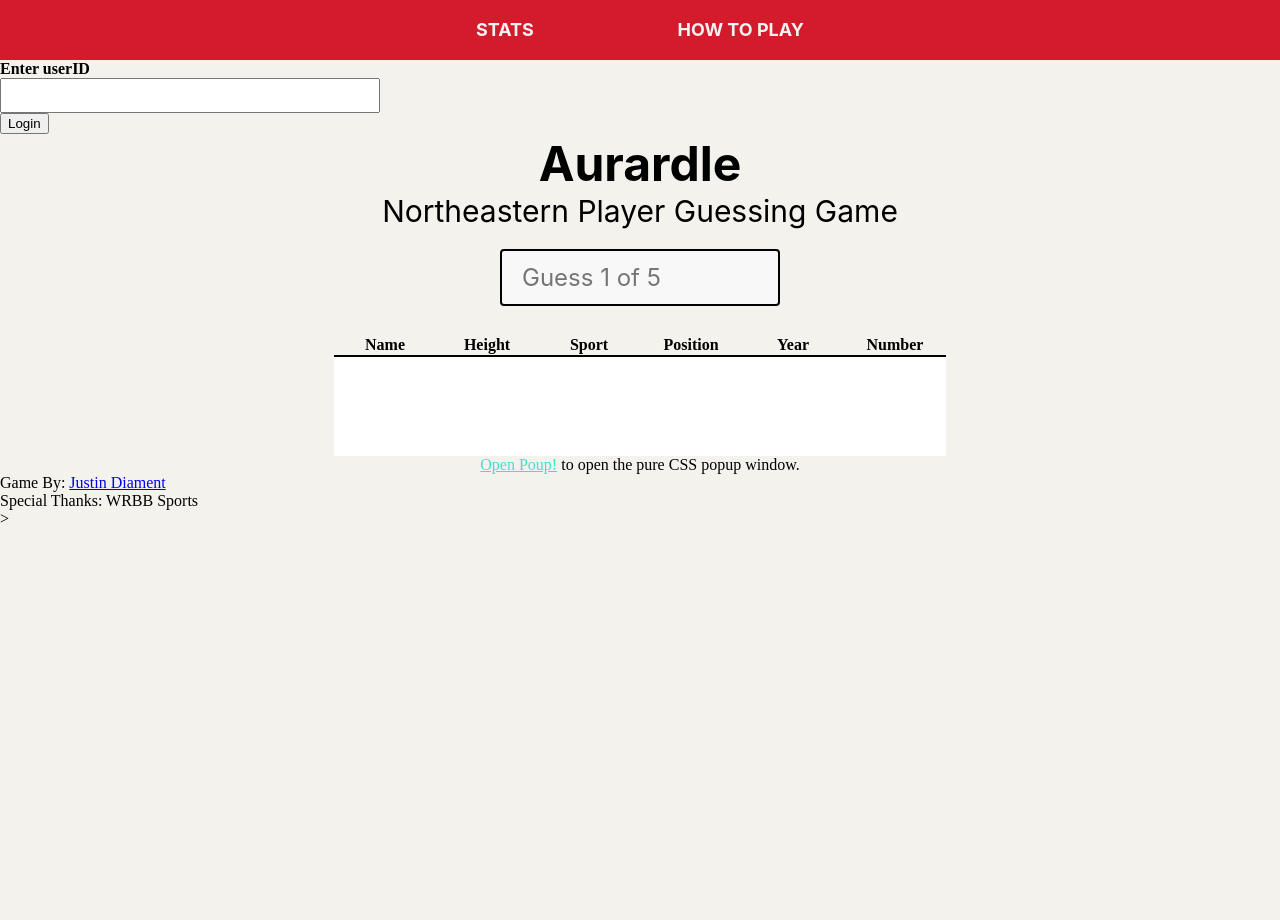
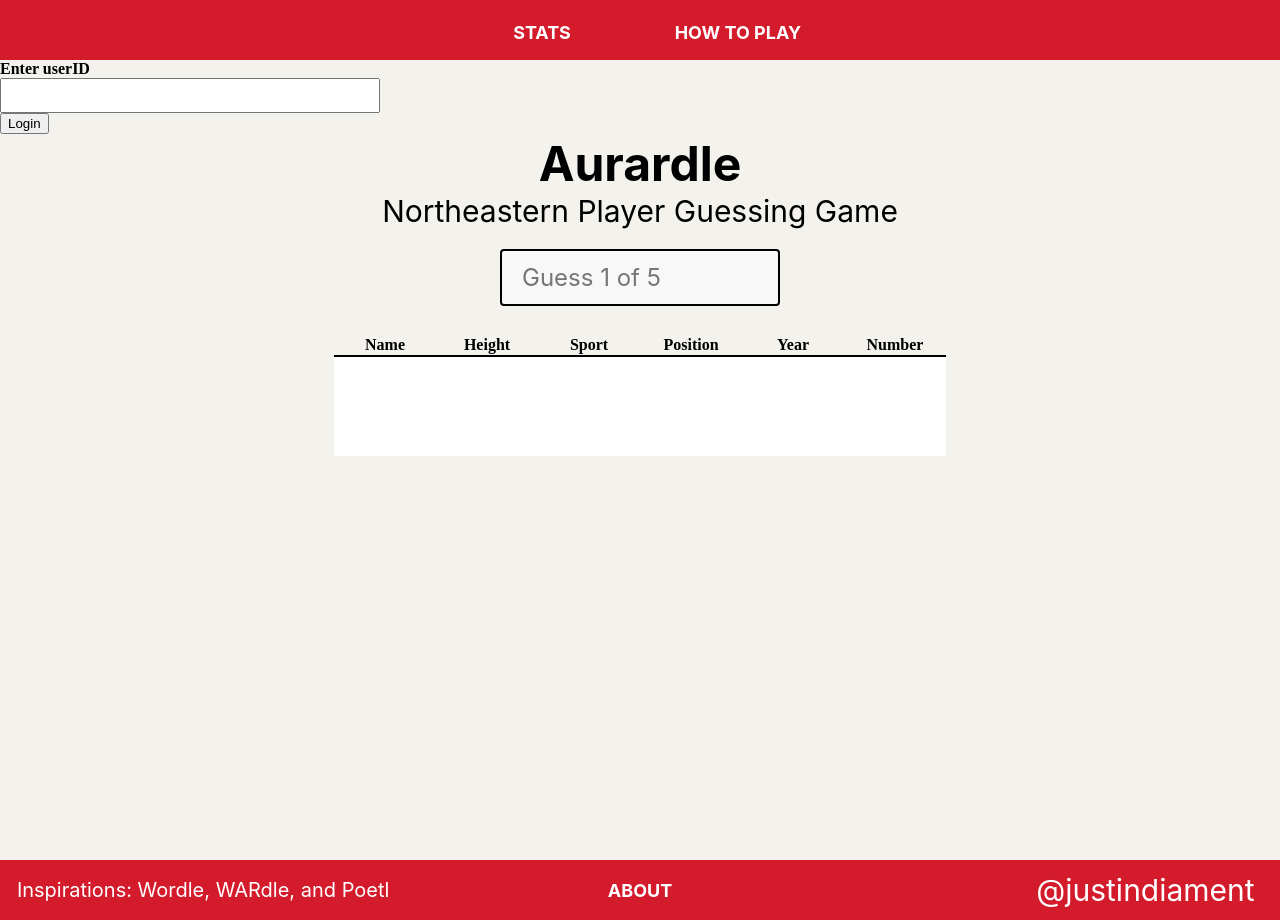
Before and after one commit to JustinDiament/Aurardle, a Flask app: page / in a window 1280 px wide. Run offline with Flask 2, Linux system fonts and the light colour scheme; lists and menus that the app fills with data are empty; some libraries are stand-ins or nearby versions.

Commit message:
footer now

```diff
--- a/aurardleapp/static/styles/mainpage.css
+++ b/aurardleapp/static/styles/mainpage.css
@@ -72,6 +72,22 @@ input[type="text"] {
   font-weight: 700;
 }
 
+.bottomnav {
+  background-color: #D41B2C;
+  text-align: center !important;
+  line-height: 60px;
+  height: 60px;
+  vertical-align: middle;
+  overflow: hidden;
+  font-family: -apple-system, "system-ui", "Segoe UI", Roboto, Oxygen, Ubuntu, Cantarell, "Fira Sans", "Droid Sans", "Helvetica Neue", sans-serif;
+  font-size: 16px;
+  font-weight: 700;
+  overflow: hidden;
+  position: fixed;
+  bottom: 0;
+  width: 100%;
+}
+
 /* Style the links inside the navigation bar */
 .topnav a {
   color: #f2f2f2;
@@ -79,6 +95,38 @@ input[type="text"] {
   padding: 20px 70px;
   text-decoration: none;
   font-size: 18px;
+}
+
+/* Style the links inside the navigation bar */
+.navlinks {
+  background-color: #D41B2C;
+  text-align: center !important;
+  line-height: 60px;
+  height: 60px;
+  vertical-align: middle;
+  overflow: hidden;
+  font-family: -apple-system, "system-ui", "Segoe UI", Roboto, Oxygen, Ubuntu, Cantarell, "Fira Sans", "Droid Sans", "Helvetica Neue", sans-serif;
+  font-size: 18px;
+  font-weight: 700;
+  background-color: transparent;
+  background-repeat: no-repeat;
+  border: none;
+  outline: none;
+  cursor: pointer;
+  color: white;
+  width: 15%;
+}
+
+#popupbox {
+  display: none;
+}
+
+#popupboxabout {
+  display: none;
+}
+
+#popupboxstats {
+  display: none;
 }
 
 /* Change the color of links on hover */
@@ -186,9 +234,9 @@ body {background-color: #f4f2ec};
 .btn-close{
   color: #fff;
   text-align: center;
-  font-size: 30px;
-  margin-bottom: 15px;
+  font-size: 25px;
 }
+
 .pop label {
 display: inline-block;
 cursor: pointer;
@@ -233,3 +281,65 @@ color: paleturquoise;
 .pop input:checked + .modal label:hover {
   background: #D41B2C;
 }
+
+#textbox {display:flex; flex-flow:row wrap;}
+
+.alignleft {
+width:33.33333%;
+text-align:left;
+font-family: -apple-system, "system-ui", "Segoe UI", Roboto, Oxygen, Ubuntu, Cantarell, "Fira Sans", "Droid Sans", "Helvetica Neue", sans-serif;
+font-weight: 400;
+font-size: 20px;
+color: white;
+}
+
+.alignright {
+width:33.33333%;
+text-align:right;
+font-family: -apple-system, "system-ui", "Segoe UI", Roboto, Oxygen, Ubuntu, Cantarell, "Fira Sans", "Droid Sans", "Helvetica Neue", sans-serif;
+font-size: 30px;
+font-weight: 400;
+}
+
+.aligncenter {
+  background-color: #D41B2C;
+  text-align: center !important;
+  line-height: 60px;
+  height: 60px;
+  vertical-align: middle;
+  overflow: hidden;
+  font-family: -apple-system, "system-ui", "Segoe UI", Roboto, Oxygen, Ubuntu, Cantarell, "Fira Sans", "Droid Sans", "Helvetica Neue", sans-serif;
+  font-size: 18px;
+  font-weight: 700;
+  background-color: transparent;
+  background-repeat: no-repeat;
+  border: none;
+  outline: none;
+  cursor: pointer;
+  color: white;
+  width: 33.33333%;
+}
+
+/* unvisited link */
+a:link {
+  color: white;
+  text-decoration: none;
+}
+
+/* visited link */
+a:visited {
+  color: white;
+  text-decoration: none;
+}
+
+/* mouse over link */
+a:hover {
+  color: white;
+  text-decoration: none;
+}
+
+/* selected link */
+a:active {
+  color: white;
+  text-decoration: none;
+}
--- a/aurardleapp/templates/my-form.html
+++ b/aurardleapp/templates/my-form.html
@@ -13,9 +13,32 @@
 </head>
 <body>
     <div class="topnav">
-        <a href="#STATS" class="navlinks">STATS</a>
-        <a href="#HOW TO PLAY" class="navlinks">HOW TO PLAY</a>
+        <button class="navlinks" onclick="document.getElementById('popupboxstats').click()">STATS</button>
+        <button class="navlinks" onclick="document.getElementById('popupbox').click()">HOW TO PLAY</button>
       </div>
+
+      <div class="pop">
+        <p><center><label for="3" class="open" id = "popupbox">HOW TO PLAY</label></center></p>
+        <input type="checkbox" id="3" />
+        <div class="modal">
+          <div class="modal__inner">
+              <p>Place here your popup nope .</p>
+            <label class="btn-close" for="3">&#215;</label>
+          </div>
+        </div>
+        </div>
+
+        <div class="pop">
+            <p><center><label for="5" class="open" id = "popupboxstats">HOW TO PLAY</label></center></p>
+            <input type="checkbox" id="5" />
+            <div class="modal">
+              <div class="modal__inner">
+                  <p>Place here your popup yayayaya .</p>
+                <label class="btn-close" for="5">&#215;</label>
+              </div>
+            </div>
+            </div>
+
 
 
       <form action = "/setcookie" method = "POST">
@@ -119,21 +142,29 @@ input.addEventListener("keyup", function(event) {
           </table>
     </div>
 
-    <div class="pop">
-        <p><center><label for="3" class="open">Open Poup!</label> to open the pure CSS popup window.</center></p>
-        <input type="checkbox" id="3" />
+    <div class="bottomnav">
+        <div id="textbox">
+            <p class="alignleft">&nbsp;&nbsp;&nbsp;Inspirations:
+                <a href="https://www.nytimes.com/games/wordle/index.html">Wordle</a>,  <a href="https://wardle.app/">WARdle</a>,
+                and <a href="https://poeltl.dunk.town/">Poetl</a></p>
+            <button class="aligncenter" onclick="document.getElementById('popupboxabout').click()">ABOUT</button>
+            <div class="alignright">
+                <a href="https://twitter.com/justindiament">@justindiament&nbsp;&nbsp;&nbsp;</a>
+                <a href="https://twitter.com/justindiament">@justindiament&nbsp;&nbsp;&nbsp;</a>
+
+            </div>
+            </div>
+      </div>
+
+      <div class="pop">
+        <p><center><label for="4" class="open" id = "popupboxabout">HOW TO PLAY</label></center></p>
+        <input type="checkbox" id="4" />
         <div class="modal">
           <div class="modal__inner">
-              <p>Place here your popup content.</p>
-            <label class="btn-close" for="3">&#215;</label>
+              <p>Place here your asdasdasdas content.</p>
+            <label class="btn-close" for="4">&#215;</label>
           </div>
         </div>
-    </div>
-
-    <footer>
-        <p>Game By: <a href="http://www.twitter.com/justindiament">Justin Diament</a><t</p>
-        <p>Special Thanks: WRBB Sports</p>>
-      </footer>
 
     <link rel= "stylesheet" type= "text/css" href= "{{ url_for('static',filename='styles/mainpage.css') }}">
 </body>
```
